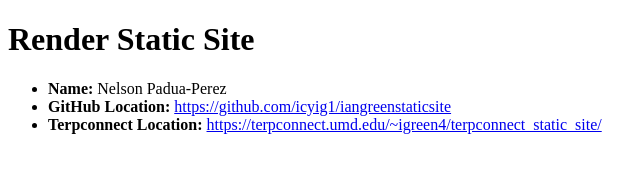
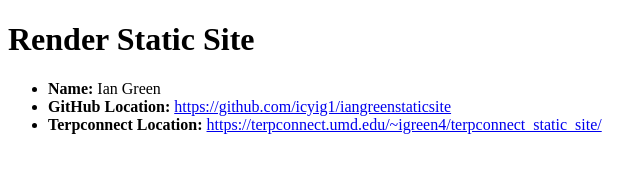
Before and after one commit to icyig1/iangreenstaticsite, a plain HTML site: page index.html in a window 1280 px wide. Shown: the full height of the page, 0-640 px from the left. Drawn offline with Linux system fonts and the light colour scheme.

Commit message:
index.html

```diff
--- a/index.html
+++ b/index.html
@@ -11,10 +11,11 @@
 <body>
   <h1>Render Static Site</h1>
   <ul>
-		  <li><strong>Name: </strong>Nelson Padua-Perez</li>
+		  <li><strong>Name: </strong>Ian Green</li>
 		  <li><strong>GitHub Location: </strong><a href="https://github.com/icyig1/iangreenstaticsite">https://github.com/icyig1/iangreenstaticsite</a></li>
 		  <li><strong>Terpconnect Location: </strong><a href="https://terpconnect.umd.edu/~igreen4/terpconnect_static_site/">https://terpconnect.umd.edu/~igreen4/terpconnect_static_site/</a></li>
   </ul>
 </body>
 
+
 </html>
```
